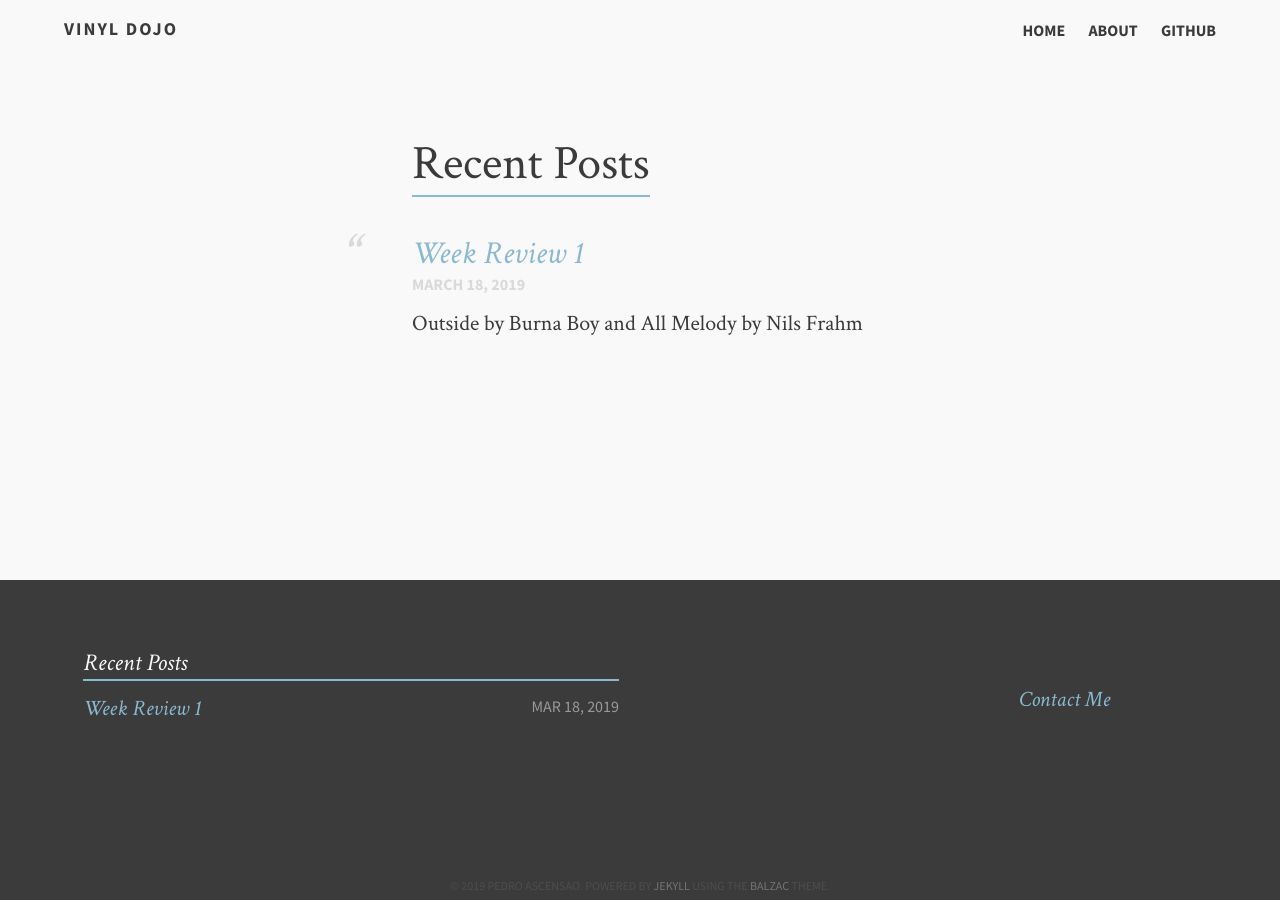
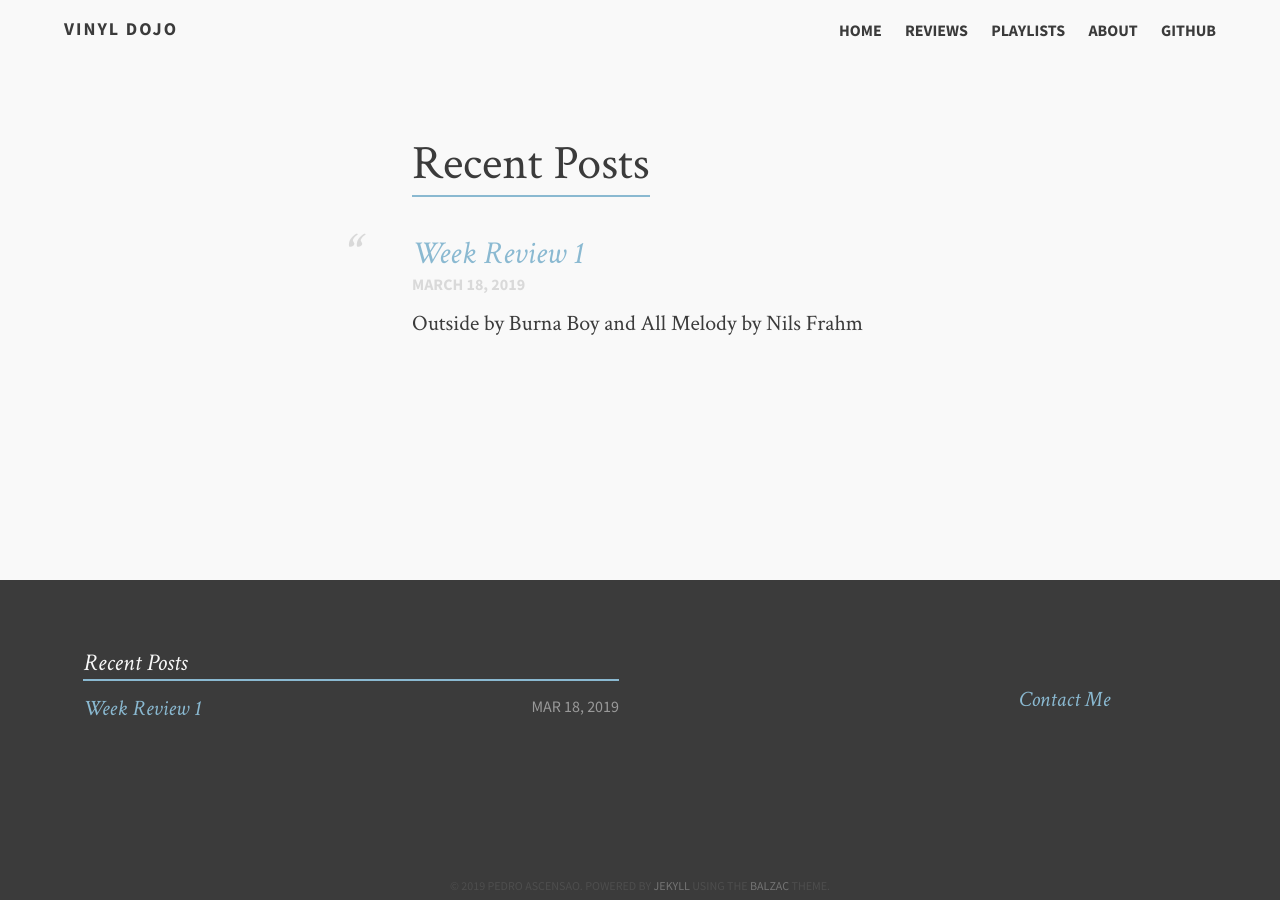
Before and after one commit to rafaascensao/rafaascensao.github.io, a Jekyll site: the page built from index.md, in a window 1280 px wide. Built offline with Jekyll 4.4.1, drawn with Linux system fonts in a browser that asks for light colours.

Commit message:
Added top navigation

```diff
--- a/_config.yml
+++ b/_config.yml
@@ -25,6 +25,10 @@ opengraph:
 # Links to include in top navigation
 # For external links add external: true
 links:
+  - title: Reviews
+    url: /review
+  - title: Playlists
+    url: /playlists
   - title: About
     url: /about
   - title: Github
```
